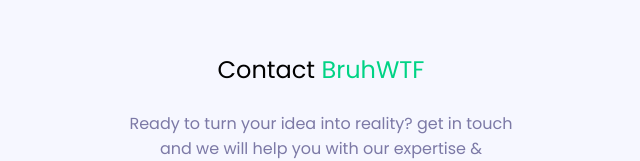
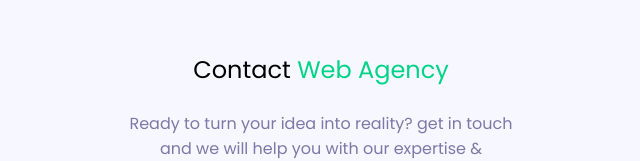
Before and after one commit to Ahd-3hd/web-agency, a Next.js app: page / in a window 1280 px wide. Shown: the part 2779-2940 px from the top of the page, without its empty margins (319-959 px from the left). Built offline with nearby package versions, Linux system fonts and the light colour scheme.

Commit message:
change ummm typos, yes sure, lets call them typos

```diff
--- a/components/Contact/index.tsx
+++ b/components/Contact/index.tsx
@@ -15,7 +15,7 @@
   return (
     <Wrapper>
       <Title>
-        Contact <span>BruhWTF</span>
+        Contact <span>Web Agency</span>
       </Title>
       <Paragraph>
         Ready to turn your idea into reality? get in touch and we will help you
```
